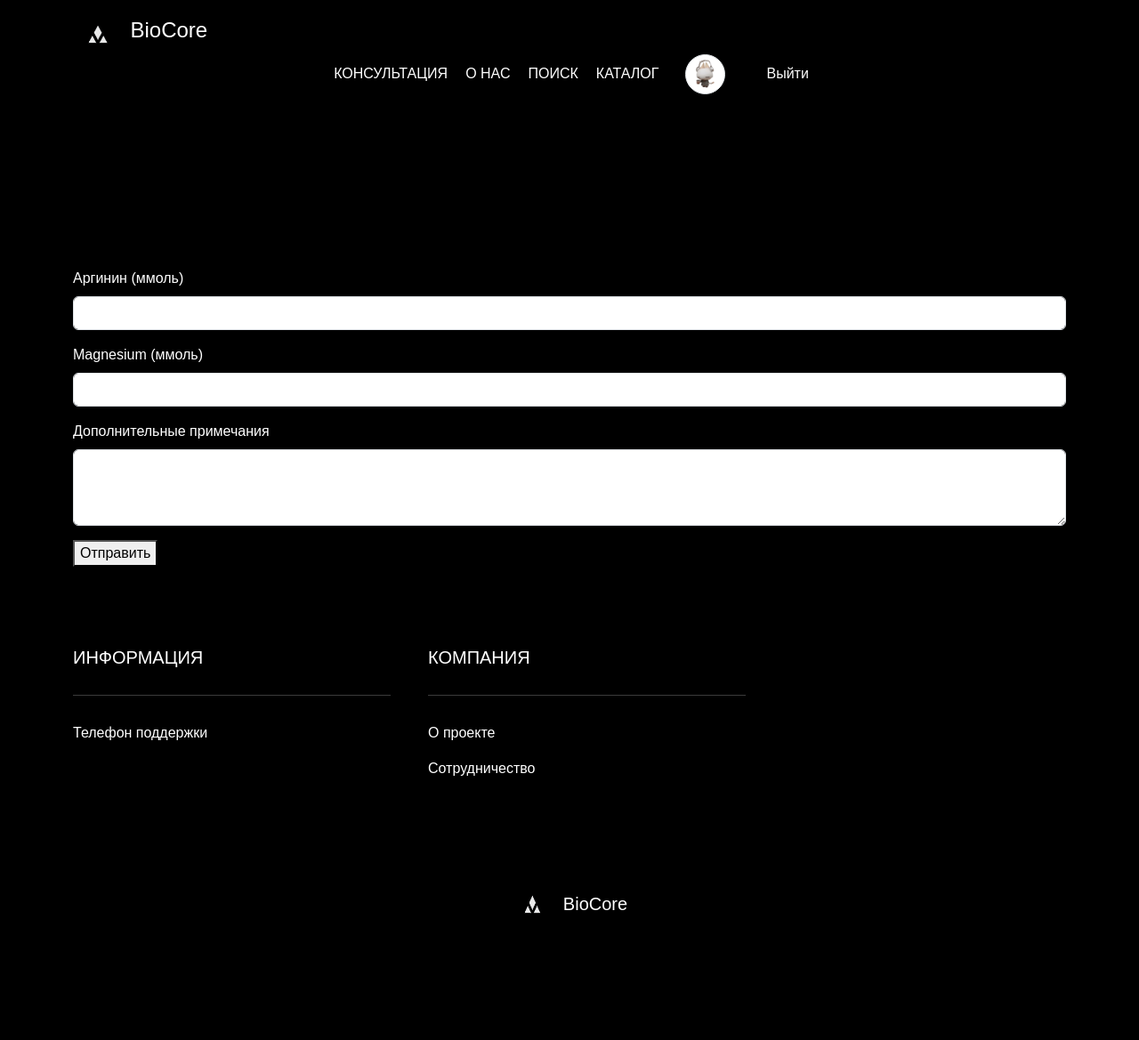
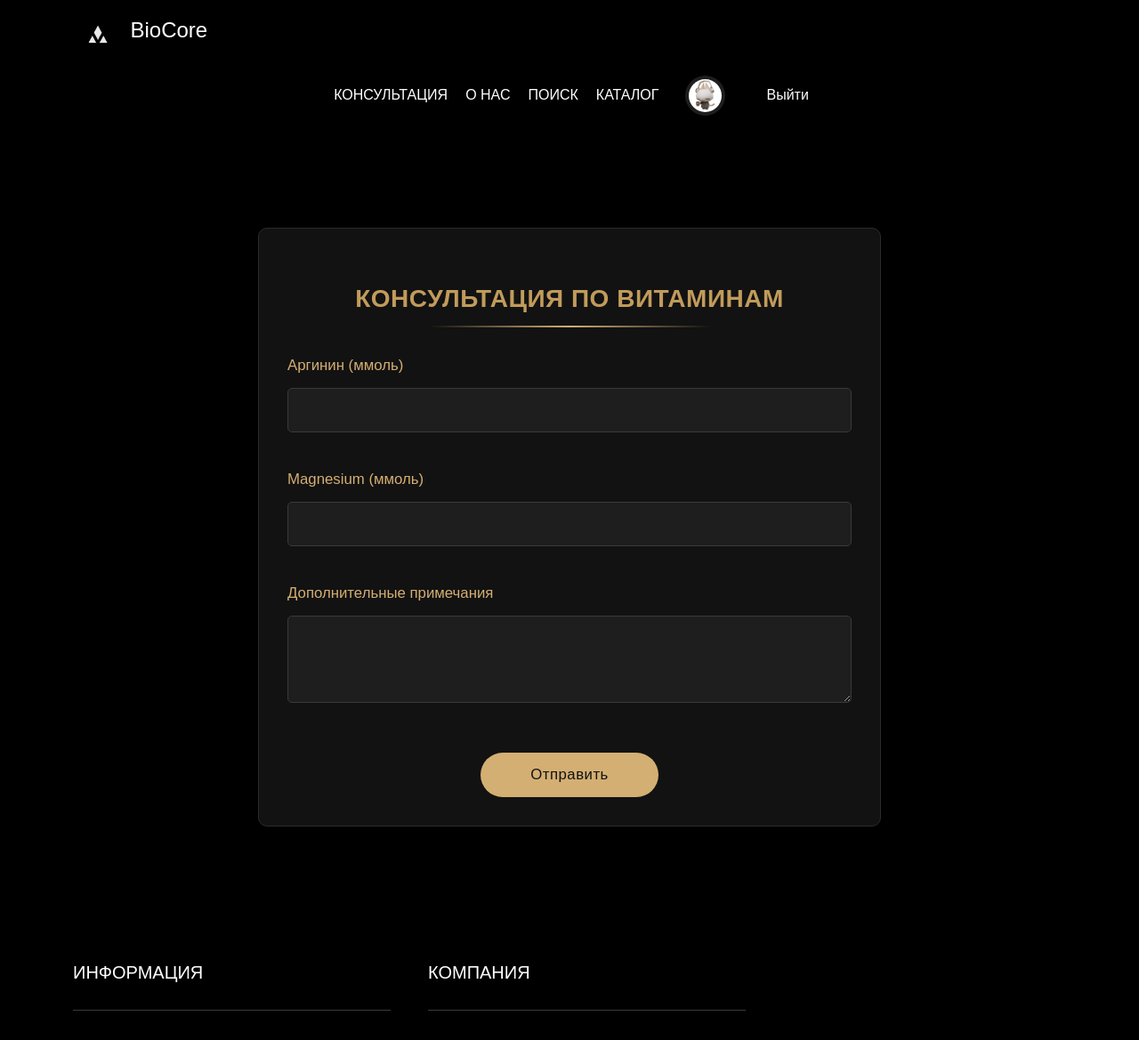
Before and after one commit to Kirikiri2/bio_core, a Django app: page /consultation/ in a window 1280 px wide. Shown: the top 1169 px of the page at 89% size. Before the commit the page ends 1027 px from the top, so only its background shows below. Run offline with Django 5.2, Linux system fonts and the light colour scheme; a user stored in the database is signed in; data comes from the database, SQL or seed files in the repository; both versions use the stored data as it was after the commit; some web fonts are replaced.

Commit message:
consult_kate

```diff
--- a/biocore_site/bio_core_website/static/bio_core_website/css/KATE.css
+++ b/biocore_site/bio_core_website/static/bio_core_website/css/KATE.css
@@ -614,3 +614,137 @@ input{
     font-size: 0.85rem;
     text-align: center;
 }
+
+
+/* CONSULTATION.css - Стили для страницы консультации */
+
+.container.mt-5 {
+    max-width: 700px;
+    margin: 2rem auto;
+    padding: 2rem;
+    background-color: #121212;
+    border: 1px solid #2c2c2c;
+    border-radius: 10px;
+    box-shadow: 0 4px 20px rgba(0, 0, 0, 0.3);
+    animation: fadeIn 0.5s ease forwards;
+}
+
+h2 {
+    color: #d4af73;
+    font-weight: 600;
+    margin-bottom: 2rem;
+    text-align: center;
+    letter-spacing: 0.5px;
+    position: relative;
+    padding-bottom: 1rem;
+}
+
+h2::after {
+    content: '';
+    position: absolute;
+    bottom: 0;
+    left: 25%;
+    right: 25%;
+    height: 2px;
+    background: linear-gradient(90deg, transparent, #d4af73, transparent);
+}
+
+/* Форма */
+form {
+    display: flex;
+    flex-direction: column;
+    gap: 1.5rem;
+}
+
+/* Поля ввода */
+.mb-3 {
+    margin-bottom: 1.5rem;
+}
+
+.form-label {
+    display: block;
+    margin-bottom: 0.8rem;
+    color: #d4af73;
+    font-weight: 500;
+    font-size: 1.05rem;
+}
+
+input[type="number"],
+input[type="text"],
+textarea {
+    background-color: #1e1e1e;
+    border: 1px solid #3a3a3a;
+    color: #ffffff;
+    padding: 0.75rem 1rem;
+    border-radius: 5px;
+    width: 100%;
+    transition: all 0.3s ease;
+}
+
+input[type="number"]:focus,
+input[type="text"]:focus,
+textarea:focus {
+    border-color: #d4af73;
+    box-shadow: 0 0 0 0.2rem rgba(212, 175, 115, 0.25);
+    outline: none;
+}
+
+textarea {
+    min-height: 120px;
+    resize: vertical;
+}
+
+/* Кнопка отправки */
+.send {
+    background-color: #d4af73;
+    border: none;
+    color: #121212;
+    font-weight: 500;
+    padding: 0.75rem;
+    border-radius: 30px;
+    transition: all 0.3s ease;
+    cursor: pointer;
+    font-size: 1.05rem;
+    letter-spacing: 0.5px;
+    margin-top: 1rem;
+    display: block;
+    width: 200px;
+    margin-left: auto;
+    margin-right: auto;
+}
+
+.send:hover {
+    background-color: #c19b5b;
+    transform: translateY(-2px);
+    box-shadow: 0 4px 10px rgba(212, 175, 115, 0.3);
+}
+
+/* Анимации */
+@keyframes fadeIn {
+    from { opacity: 0; transform: translateY(10px); }
+    to { opacity: 1; transform: translateY(0); }
+}
+
+/* Адаптивность */
+@media (max-width: 768px) {
+    .container.mt-5 {
+        padding: 1.5rem;
+        margin: 1.5rem auto;
+    }
+
+    h2 {
+        font-size: 1.5rem;
+    }
+
+    .send {
+        width: 100%;
+    }
+}
+
+.card {
+    display: block;}
+
+.container.mt-5 h2{
+
+    color: #c19b5b;
+}
--- a/biocore_site/bio_core_website/templates/bio_core_website/consultation.html
+++ b/biocore_site/bio_core_website/templates/bio_core_website/consultation.html
@@ -1,7 +1,7 @@
 {% extends 'bio_core_website/base.html' %}
 {%load static%}
 {% block extra_css %}
-<link rel="stylesheet" href="{% static 'bio_core_website/css/style.css' %}">
+<link rel="stylesheet" href="{% static 'bio_core_website/css/KATE.css' %}">
 {% endblock %}
 
 {% block content %}
```
Also changed, not shown: biocore_site/db.sqlite3.
